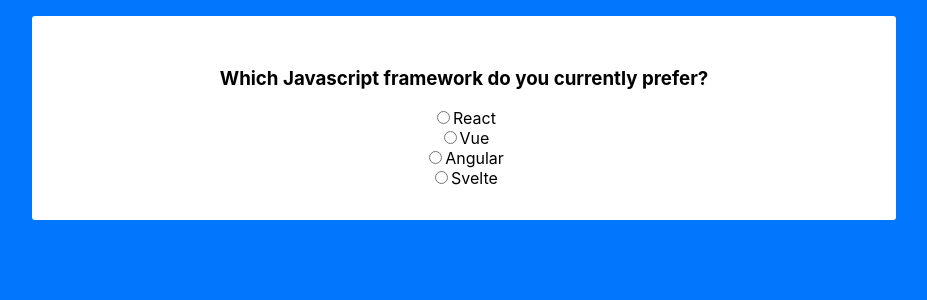
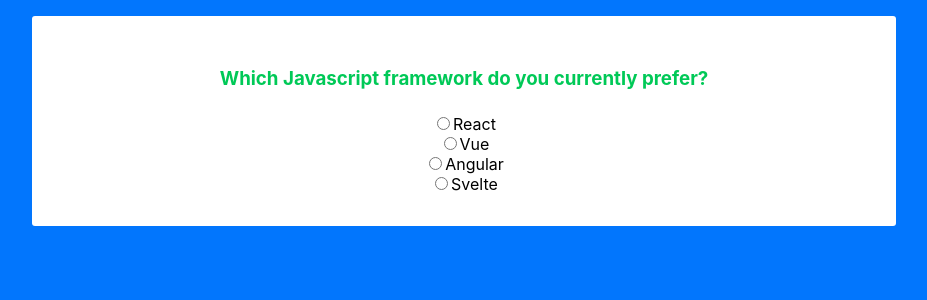
Before and after one commit to jaceksupernak/polling-app, a React (Create React App) app: page / in a window 1280 px wide. Shown: the top 300 px of the page, without its empty margins (176-1103 px from the left). Built offline with nearby package versions, Linux system fonts and the light colour scheme.

Commit message:
Adding Poll stylesheet

```diff
--- /dev/null
+++ b/src/components/Poll.css
@@ -0,0 +1,8 @@
+.heading {
+  margin-bottom: 1.5rem;
+  color: #00c957;
+}
+
+.poll-input {
+  text-align: center;
+}
--- a/src/components/Poll.js
+++ b/src/components/Poll.js
@@ -1,9 +1,10 @@
+import './Poll.css';
 import React from 'react';
 
 const Poll = ({ options }) => {
   const renderedOptions = options.map((option) => {
     return (
-      <div key={option.itemId}>
+      <div className="poll-input" key={option.itemId}>
         <input type="radio" />
         <label>{option.response}</label>
       </div>
```
